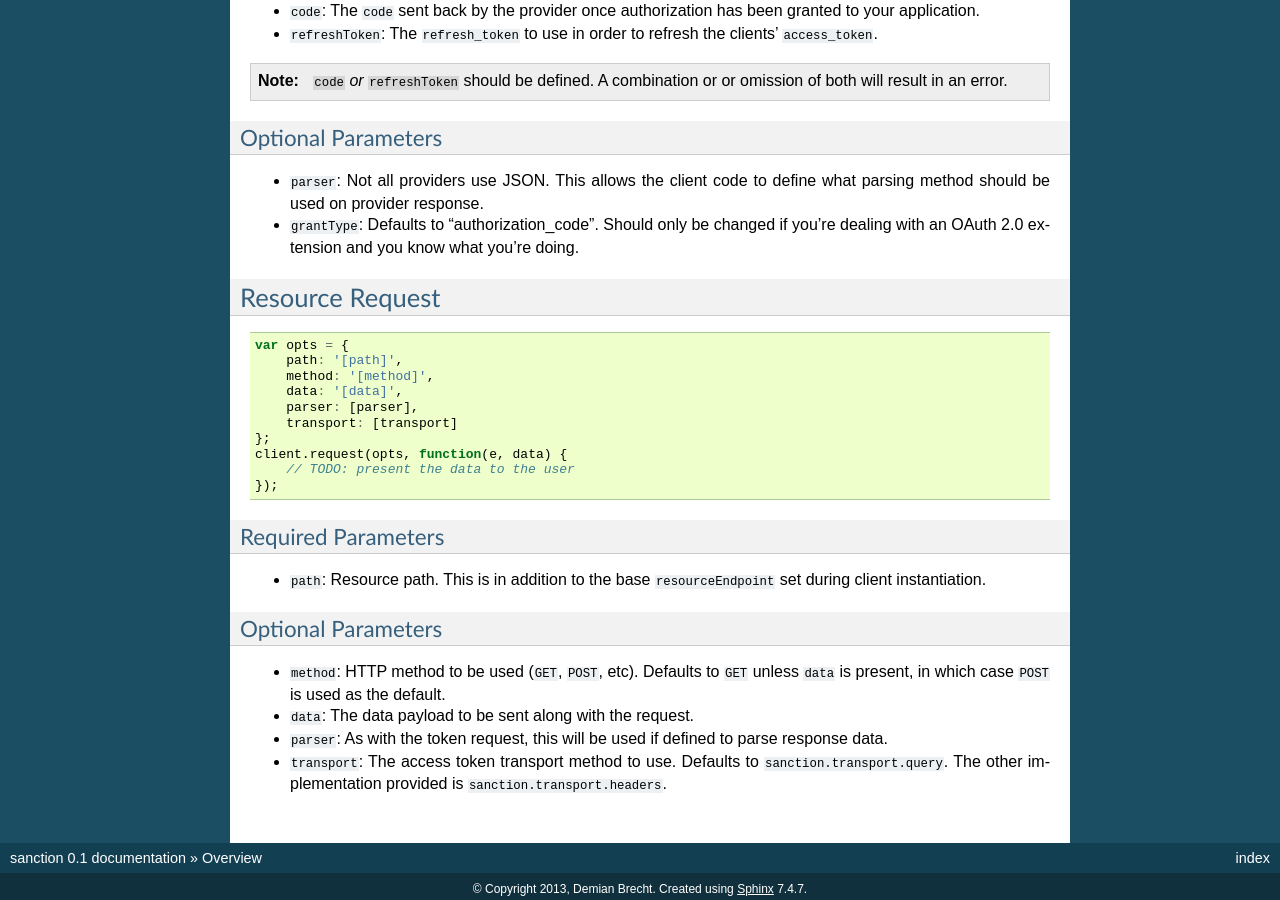
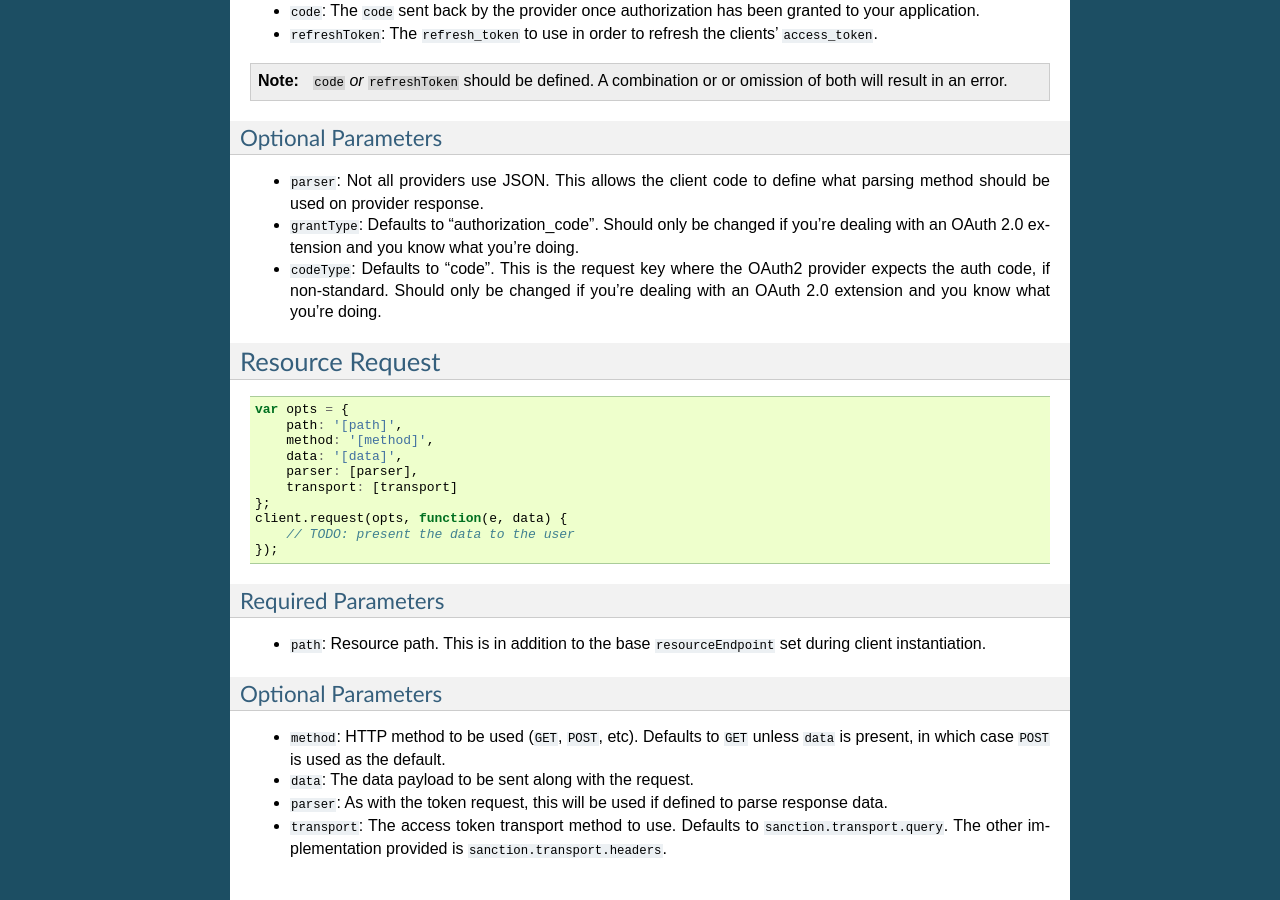
Before and after one commit to demianbrecht/node-sanction, a Sphinx documentation site: the page built from docs/index.rst, in a window 1280 px wide and 900 px high, scrolled down 3012 px. Built offline with Sphinx 7.4.7, drawn with Linux system fonts in a browser that asks for light colours.

Commit message:
Add codeType to docs

```diff
--- a/docs/index.rst
+++ b/docs/index.rst
@@ -183,6 +183,8 @@ Optional Parameters
 * ``grantType``: Defaults to "authorization_code". Should only be changed if
   you're dealing with an OAuth 2.0 extension and you know what you're doing.
 
+* ``codeType``: Defaults to "code". This is the request key where the OAuth2 provider expects the auth code, if non-standard. Should only be changed if you're dealing with an OAuth 2.0 extension and you know what you're doing.
+
 Resource Request
 ----------------
 
```
